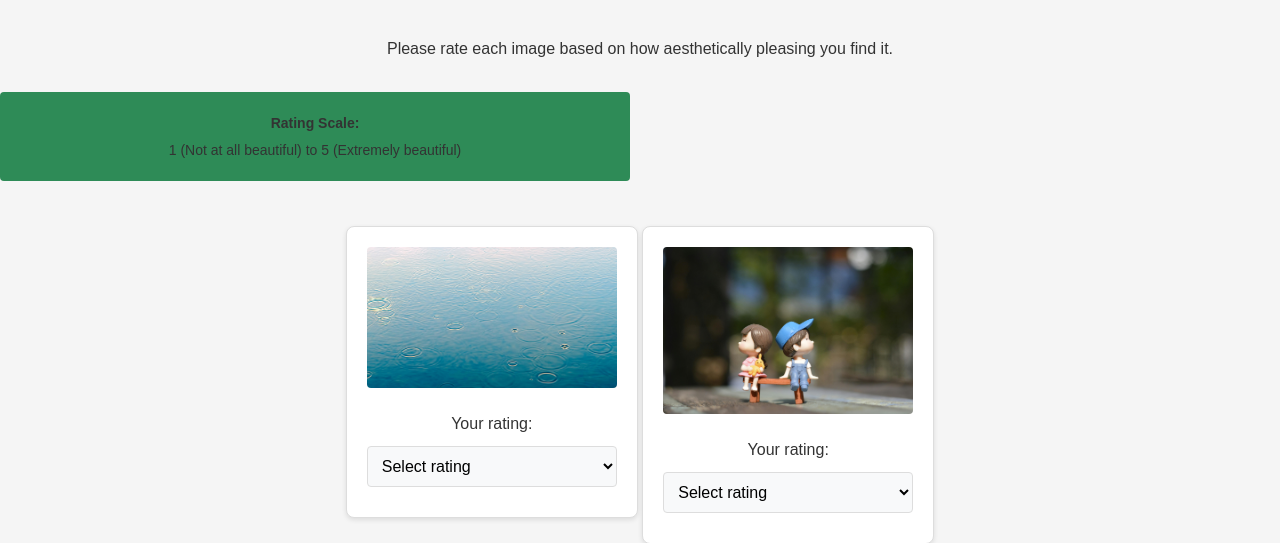
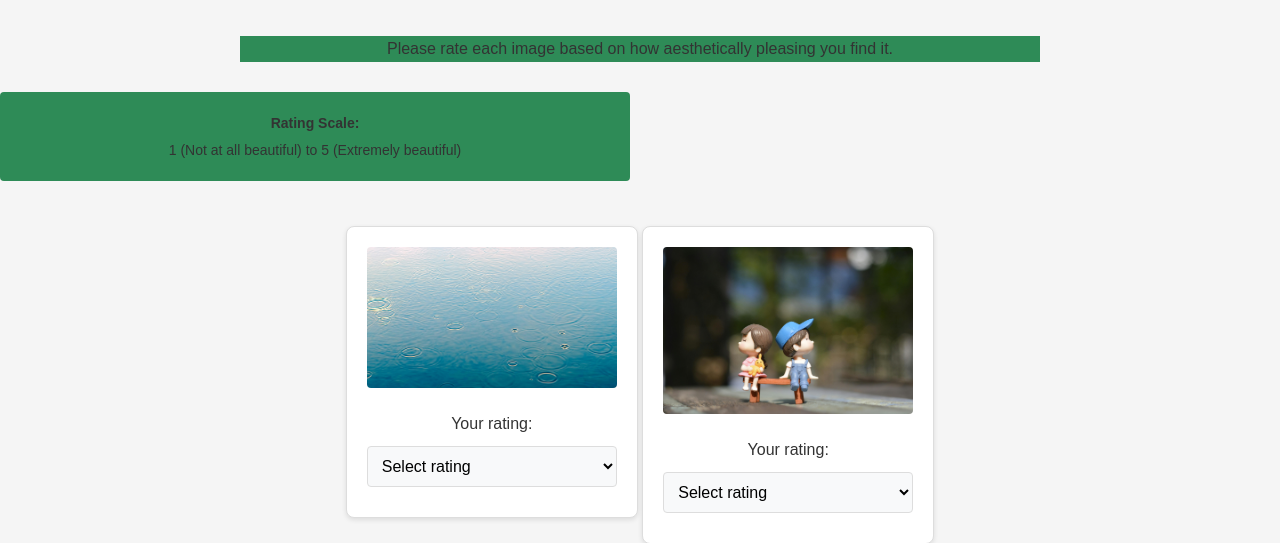
Before and after one commit to drakyere/picture_rating_game, a Flask app: page /rating in a window 1280 px wide. Shown: the top 543 px of the page. Run offline with Flask 3, Linux system fonts and the light colour scheme; data comes from the database, SQL or seed files in the repository.

Commit message:
Update rating.html

```diff
--- a/templates/rating.html
+++ b/templates/rating.html
@@ -12,10 +12,11 @@
             margin: 0 auto;
             padding: 20px;
             background-color: #f5f5f5;
-           position: relative;
-           overflow-x:hidden;
+            position: relative;
+            overflow-x:hidden;
         }
         .rating-header {
+            background-color: #2e8b57;
             margin-bottom: 30px;
             text-align: center;
         }
```
